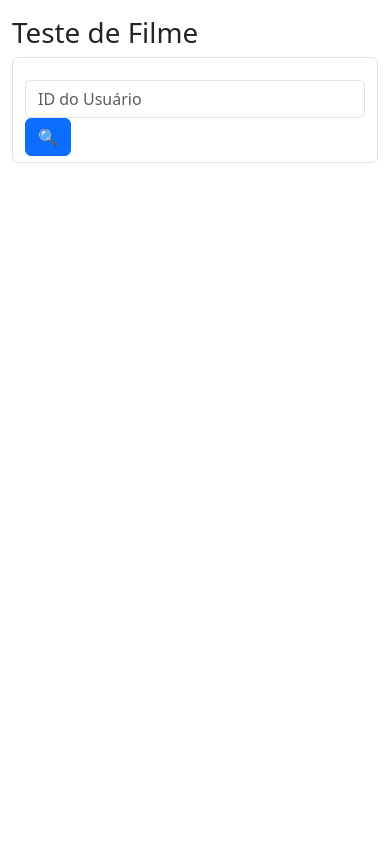
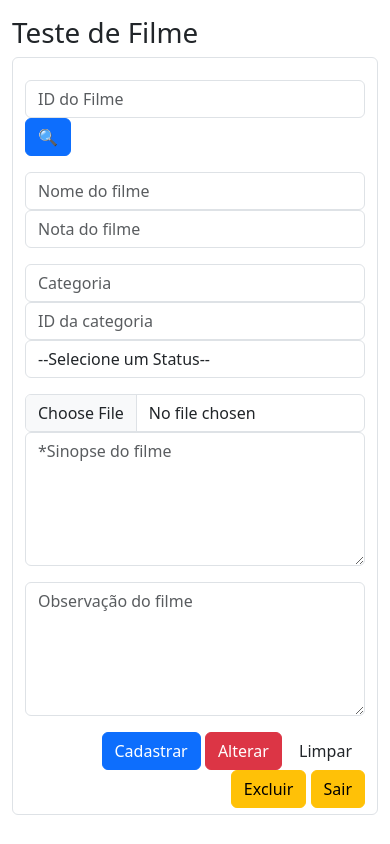
Before and after one commit to jrgabriel28/projeto_filmes_senac, a PHP site: page /frm_filme.php in a window 390 px wide. Run offline with PHP 8.4, Linux system fonts and the light colour scheme; data that the repository does not hold is empty; some libraries are stand-ins or nearby versions.

Commit message:
tela filmes

```diff
--- a/Projeto_SiteFilme/filme_alterar.php
+++ b/Projeto_SiteFilme/filme_alterar.php
@@ -8,7 +8,7 @@
         $nome = $_POST['txtnome'];
         $img = $_POST['txtimg'];
         $sinopse = $_POST['txtsinopse'];
-        $nota = $_POST['txtnome'];
+        $nota = $_POST['txtnota'];
         $obs = $_POST['txtobs'];
         $status = $_POST['txtstatus'];
 
@@ -49,9 +49,9 @@
     }
     else
     {
-        header('Locatiom:###');
+        header('Locatiom:frm_filme.php');
     }
 
 ?>
 
-<a href="#">Voltar</a>
+<a href="frm_filme.php">Voltar</a>
--- a/Projeto_SiteFilme/filme_cadastrar.php
+++ b/Projeto_SiteFilme/filme_cadastrar.php
@@ -60,9 +60,9 @@
     }
     else
     {
-        header('Locatiom:###');
+        header('Locatiom:frm_filme.php');
     }
 
 ?>
 
-<a href="#">Voltar</a>
+<a href="frm_filme.php">Voltar</a>
--- a/Projeto_SiteFilme/filme_excluir.php
+++ b/Projeto_SiteFilme/filme_excluir.php
@@ -28,3 +28,5 @@ if ($_POST) {
 //}
 
 ?>
+
+<a href="frm_filme.php">Voltar</a>
--- a/Projeto_SiteFilme/frm_filme.php
+++ b/Projeto_SiteFilme/frm_filme.php
@@ -1,6 +1,5 @@
 <!DOCTYPE html>
 <html lang="en">
-
 <head>
     <meta charset="UTF-8">
     <meta http-equiv="X-UA-Compatible" content="IE=edge">
@@ -9,6 +8,7 @@
     <link rel="stylesheet" href="css/style.css">
     <link rel="stylesheet" href="../css/bootstrap.css">
     <?php include_once('testeconexao.php') ?>
+    <?php include_once('filme_pesquisar.php')?>
 </head>
 
 <body>
@@ -20,21 +20,68 @@
         </div>
 
         <form action="" method="post" class="form-control">
+            <!-- ID filme + bto de pesquisa -->
             <div class="row mt-3">
                 <div class="col-sm-4">
-                    <input type="number" class="form-control" min="0" name="txtidfilme" value="<?= $idUsuario ?>"
-                        placeholder="ID do Usuário">
+                    <input type="number" class="form-control" min="0" name="txtidfilme" value="<?= $idfilme?>"
+                        placeholder="ID do Filme">
                 </div>
                 <div class="col-sm-4">
                     <button class="btn btn-primary" name="btopesquisar" id="btopesquisar"
-                        formaction="##">&#128269;</button>
+                        formaction="frm_filme.php">&#128269;</button>
                 </div>
             </div>
-
-
+            <!-- Nome do filme + nota -->
+            <div class="row mt-3">
+                <div class="col-sm-4">
+                    <input type="text" class="form-control" name="txtnome" id="txtnome" placeholder="Nome do filme" value="<?=$nomefilme?>">
+                </div>
+                <div class="col-sm-4">
+                    <input type="number" class="form-control" name="txtnota" min="0" placeholder="Nota do filme" value="<?=$notafilme?>">
+                </div>
+            </div>
+            <!-- Categoria + Id da categoria + status  -->
+            <div class="row mt-3">
+                <div class="col-sm-4">
+                    <input type="text" class="form-control" name="txtcategoria" id="txtnome" placeholder="Categoria" >
+                </div>
+                <div class="col-sm-4">
+                    <input type="number" class="form-control" name="txtidcategoria" min="0" placeholder="ID da categoria" value="">
+                </div>
+                <div class="col-sm-4">
+                    <select name="txtstatus" id="textstatus" class="form-control">
+                        <option value="">--Selecione um Status--</option>
+                        <option value="ativo"<?=($statusfilme=='ativo'?'selected':"") ?>>Ativo</option>
+                        <option value="inativo"<?=($statusfilme=='inativo'?'selected':"") ?>>Inativo</option>
+                    </select>
+                </div>
+            </div>
+            <!-- Img do filme + Sinopse -->
+            <div class="row mt-3">
+                <div class="col-sm-6">
+                    <input type="file" class="form-control" name="txtimg" id="txtimg" placeholder="Imagem do filme" value="<?=$imgfilme?>">
+                </div>
+                <div class="col-sm-6">
+                    <textarea name="txtsinopse" id="txtsinopse" rows="5" class="form-control" formaction="" placeholder="*Sinopse do filme"><?=$sinopsefilme?></textarea>
+                </div>
+            </div>
+            <!-- Observação -->
+            <div class="row mt-3">
+                <div class="col-sm-12">
+                    <textarea class="form-control" name="txtobs" id="txtobs" rows="5"  placeholder="Observação do filme"><?=$obsfilme?></textarea>
+                </div>
+            </div>
+            <!-- Botões -->
+            <div class="row mt-3">
+                <div class="col-sm-12 text-end">
+                    <button name="btoCadastrar" id="btoCadastrar" class="btn btn-primary" formaction="filme_cadastrar.php">Cadastrar</button>
+                    <button name="btoAlterar" id="btoAlterar" class="btn btn-danger" formaction="filme_alterar.php">Alterar</button>
+                    <button name="btoLimpar" id="btoLimpar" class="btn btn-secundary" formaction="frm_filme.php">Limpar</button>
+                    <button name="btoExcluir" id="btoCExcluir" class="btn btn-warning" formaction="filme_excluir.php">Excluir</button>
+                    <button name="btoExcluir" id="btoCExcluir" class="btn btn-warning" formaction="frm_filme.php">Sair</button>
+                </div>
+            </div>
         </form>
     </div>
-
 </body>
-
 </html>
```
Also changed, not shown: Projeto_SiteFilme/filme_pesquisar.php (+16 -16 lines).
